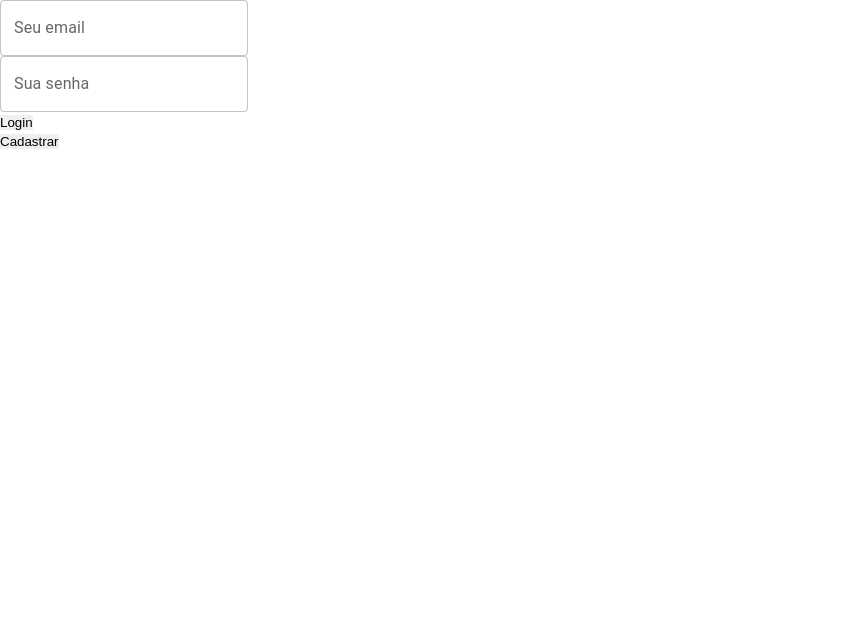
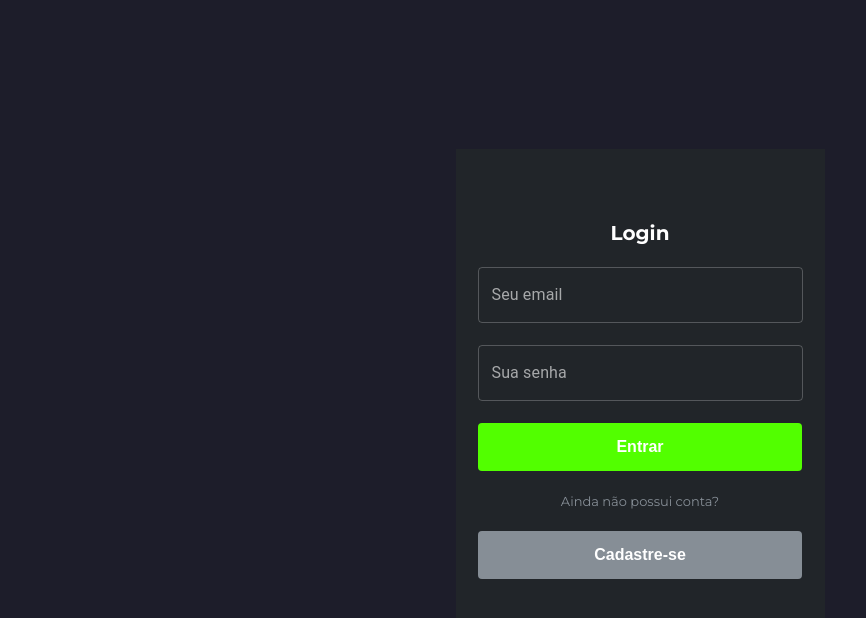
Before and after one commit to Grupo-7-Turma-15/My-Shelf_Projeto-Front-End, a React (Vite) app in the folder projeto-final/: page / in a window 1280 px wide. Shown: the top 618 px of the page, without its empty margins (0-866 px from the left). Built offline with nearby package versions, Linux system fonts and the light colour scheme.

Commit message:
feat/styled home page

```diff
--- a/projeto-final/src/GlobalStyles/globalStyles.ts
+++ b/projeto-final/src/GlobalStyles/globalStyles.ts
@@ -28,8 +28,8 @@ export const GlobalStyles = createGlobalStyle`
     --color-blue-00: #4A83F6;
     --color-grey-00: #FFFFFF;
     --color-grey-01: #868E96;
-    --color-grey-3: #212529;
-    --color-grey-4: #1D1D2A;
+    --color-grey-03: #212529;
+    --color-grey-04: #1D1D2A;
 
     --font-nav:24px;
     --font-title:20px;
--- a/projeto-final/src/components/InputDefault/index.tsx
+++ b/projeto-final/src/components/InputDefault/index.tsx
@@ -1,8 +1,10 @@
 import { TextField } from "@mui/material";
 import { FieldError, UseFormRegisterReturn } from "react-hook-form";
+import { StyledFieldset } from "./style";
 
 interface IInputProps {
   label: string;
+  className: string;
   register: UseFormRegisterReturn<string>;
   error?: FieldError;
   type?: "name" | "password" | "email" | "img";
@@ -17,18 +19,20 @@ const Input = ({
   type,
   defaultValue,
   value,
+  className,
 }: IInputProps) => {
   return (
-    <fieldset>
+    <StyledFieldset>
       <TextField
         label={label}
         {...register}
         type={type}
         defaultValue={defaultValue}
         value={value}
+        className={className}
       />
       {error ? <p>error.message</p> : null}
-    </fieldset>
+    </StyledFieldset>
   );
 };
 
--- /dev/null
+++ b/projeto-final/src/components/InputDefault/style.ts
@@ -0,0 +1,8 @@
+import styled from "styled-components";
+
+export const StyledFieldset = styled.fieldset`
+  width: 100%;
+  display: flex;
+  flex-direction: column;
+  gap: 8px;
+`;
--- a/projeto-final/src/pages/HomePage/index.tsx
+++ b/projeto-final/src/pages/HomePage/index.tsx
@@ -1,9 +1,9 @@
 import React, { useContext } from "react";
+import { StyledHomePage } from "./style";
 import { SubmitHandler, useForm } from "react-hook-form";
 import Input from "../../components/InputDefault";
 import { UserContext } from "../../providers/UserContext";
 import { IFormLogin } from "../../providers/UserContext/@types";
-import { styledHomePage } from "./style";
 
 export default function HomePage() {
   const { goToRegister, userLogin } = useContext(UserContext);
@@ -19,23 +19,31 @@ export default function HomePage() {
   };
 
   return (
-    <styledHomePage>
+    <StyledHomePage>
       <form onSubmit={handleSubmit(submit)}>
+        <h1>Login</h1>
         <Input
+          className="input"
           label="Seu email"
           type="email"
           register={register("email")}
           error={errors.email}
         />
         <Input
+          className="input"
           label="Sua senha"
           type="password"
           register={register("password")}
           error={errors.password}
         />
-        <button type="submit">Login</button>
+        <button className="loginBtn" type="submit">
+          Entrar
+        </button>
+        <p>Ainda não possui conta?</p>
+        <button className="registerBtn" onClick={() => goToRegister()}>
+          Cadastre-se
+        </button>
       </form>
-      <button onClick={() => goToRegister()}>Cadastrar</button>
-    </styledHomePage>
+    </StyledHomePage>
   );
 }
--- a/projeto-final/src/pages/HomePage/style.ts
+++ b/projeto-final/src/pages/HomePage/style.ts
@@ -1,5 +1,54 @@
 import styled from "styled-components";
 
-export const styledHomePage = styled.div`
+export const StyledHomePage = styled.div`
   display: flex;
+  justify-content: center;
+  align-items: center;
+  background-color: var(--color-grey-04);
+  width: 100vw;
+  height: 100vh;
+  form {
+    display: flex;
+    flex-direction: column;
+    background-color: var(--color-grey-03);
+    justify-content: center;
+    align-items: center;
+    gap: 22px;
+    width: 369px;
+    height: 502px;
+    padding: 22px;
+    h1 {
+      color: var(--color-grey-00);
+      font-size: var(--font-title);
+    }
+    button {
+      width: 324px;
+      height: 48px;
+      border: none;
+      border-radius: 4px;
+      font-size: var(--font-text-default);
+      font-weight: bold;
+    }
+
+    .input {
+      filter: invert(100%);
+    }
+
+    button:hover {
+      filter: saturate(32%) invert(87%)
+        drop-shadow(0px 0px 5px var(--color-blue-00));
+    }
+    .loginBtn {
+      background-color: var(--color-green-00);
+      color: var(--color-grey-00);
+    }
+    p {
+      color: var(--color-grey-01);
+      font-size: var(--font-label);
+    }
+    .registerBtn {
+      background-color: var(--color-grey-01);
+      color: var(--color-grey-00);
+    }
+  }
 `;
```
